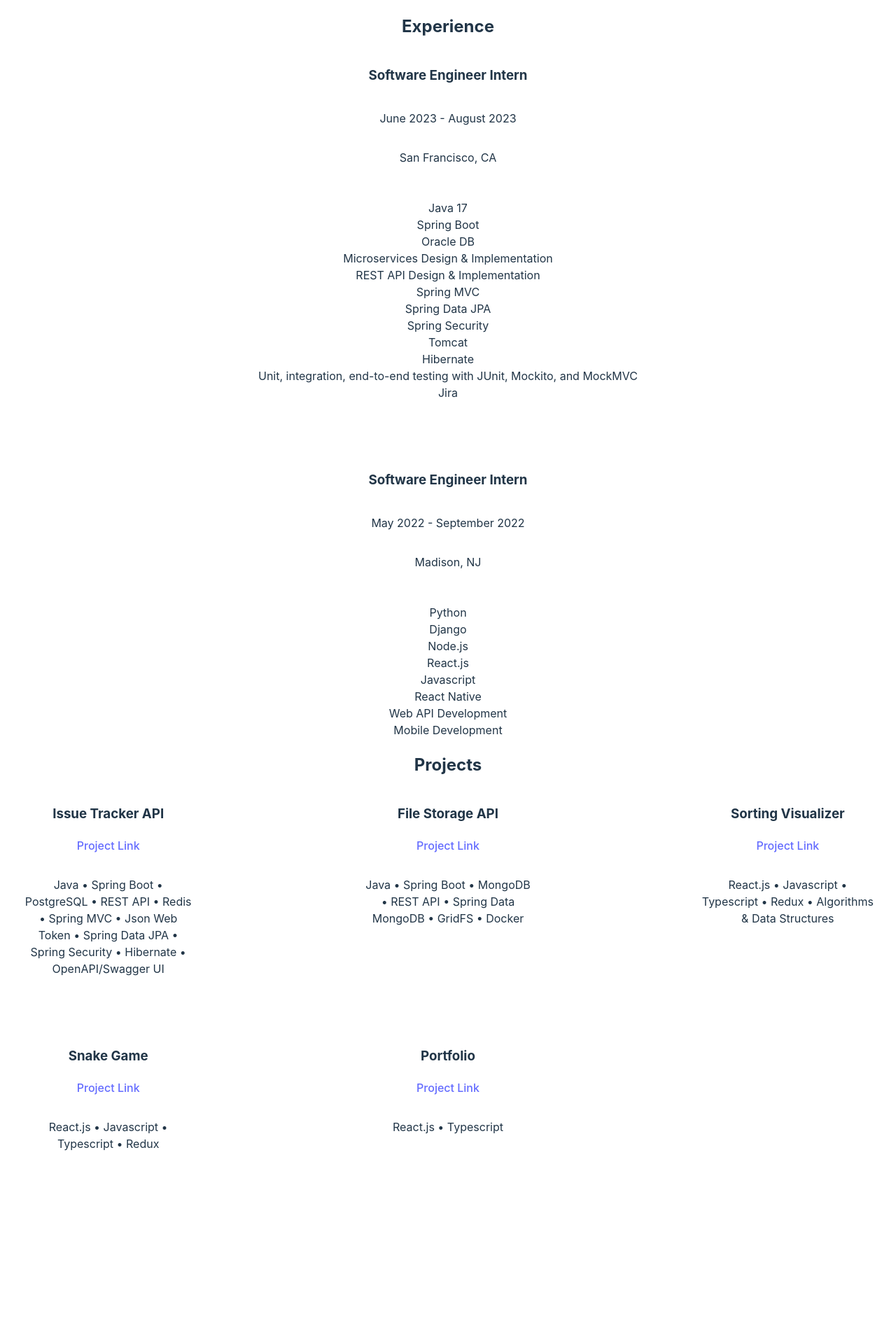
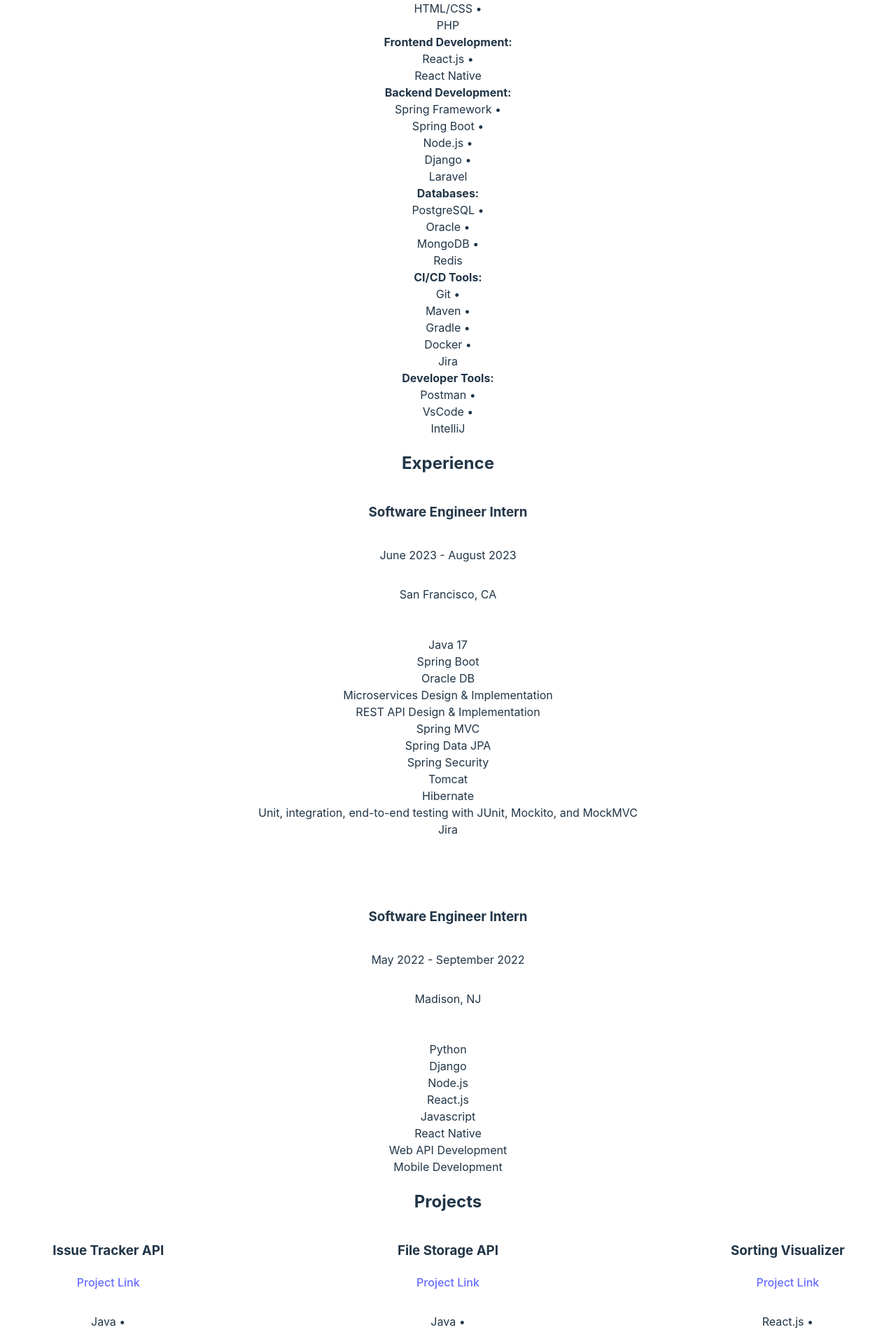
Before and after one commit to akorotky/portfolio, a React (Vite) app: page / in a window 1280 px wide. Shown: the part 364-2267 px from the top of the page at 70% size. Before the commit the page ends 2042 px from the top, so only its background shows below. Built offline with nearby package versions, Linux system fonts and the light colour scheme.

Commit message:
added keys to div array elements

```diff
--- a/src/components/about/AboutSection.tsx
+++ b/src/components/about/AboutSection.tsx
@@ -25,16 +25,16 @@
       <p>{aboutData.summary}</p>
       <p>{aboutData.interests}</p>
       <div>
-        {Object.keys(skills).map((category) => {
+        {Object.keys(skills).map((category, categoryIdx) => {
           const currentSkillSet = skills[category as keyof typeof skills];
           return (
-            <div>
+            <div key={categoryIdx}>
               <strong>{category}: </strong>
-              {currentSkillSet?.map((skill, idx) => (
-                <>
+              {currentSkillSet?.map((skill, skillIdx) => (
+                <div key={skillIdx}>
                   <span>{skill}</span>
-                  {idx !== currentSkillSet?.length - 1 && <span> • </span>}
-                </>
+                  {skillIdx !== currentSkillSet?.length - 1 && <span> • </span>}
+                </div>
               ))}
             </div>
           );
--- a/src/components/experience/Experience.tsx
+++ b/src/components/experience/Experience.tsx
@@ -1,5 +1,5 @@
 import { TExperience } from "../../types/experience";
-import "./experience.css"
+import "./experience.css";
 
 export const Experience = (experienceData: TExperience) => {
   return (
@@ -8,8 +8,8 @@
       <p>{experienceData.date}</p>
       <p>{experienceData.location}</p>
       <p>{experienceData.summary}</p>
-      {experienceData.skills.map((skill) => (
-        <div>{skill}</div>
+      {experienceData.skills.map((skill, idx) => (
+        <div key={idx}>{skill}</div>
       ))}
     </div>
   );
--- a/src/components/experience/ExperienceSection.tsx
+++ b/src/components/experience/ExperienceSection.tsx
@@ -13,8 +13,8 @@
     <div>
       <h2>Experience</h2>
       <div className="experience-grid">
-        {experiencesData.map((experienceData) => (
-          <Experience {...experienceData} />
+        {experiencesData.map((experienceData, idx) => (
+          <Experience key={idx} {...experienceData} />
         ))}
       </div>
     </div>
--- a/src/components/project/Project.tsx
+++ b/src/components/project/Project.tsx
@@ -9,10 +9,10 @@
       <p>{projectData.summary}</p>
       <div>
         {projectData.skills.map((skill, idx) => (
-          <>
+          <div key={idx}>
             <span>{skill}</span>
             {idx !== projectData.skills.length - 1 && <span> • </span>}
-          </>
+          </div>
         ))}
       </div>
     </div>
--- a/src/components/project/ProjectSection.tsx
+++ b/src/components/project/ProjectSection.tsx
@@ -11,8 +11,8 @@
     <div>
       <h2>Projects</h2>
       <div className="project-grid">
-        {projectsData.map((projectData) => (
-          <Project {...projectData} />
+        {projectsData.map((projectData, idx) => (
+          <Project key={idx} {...projectData} />
         ))}
       </div>
     </div>
```
